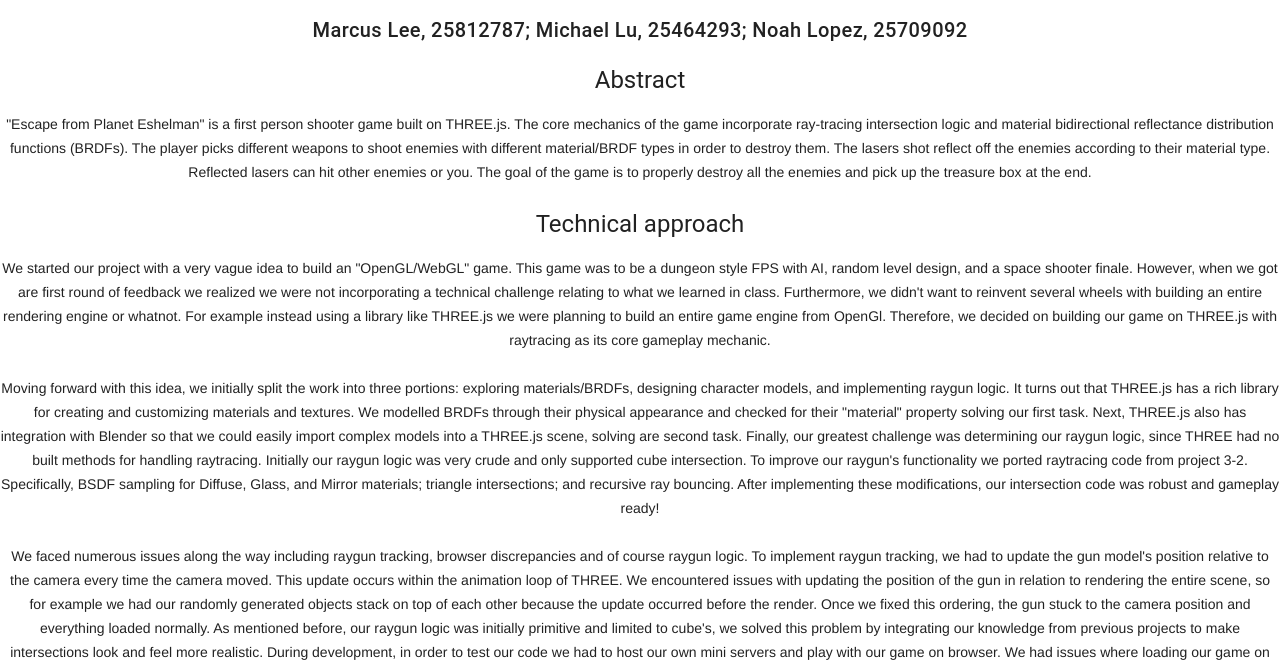
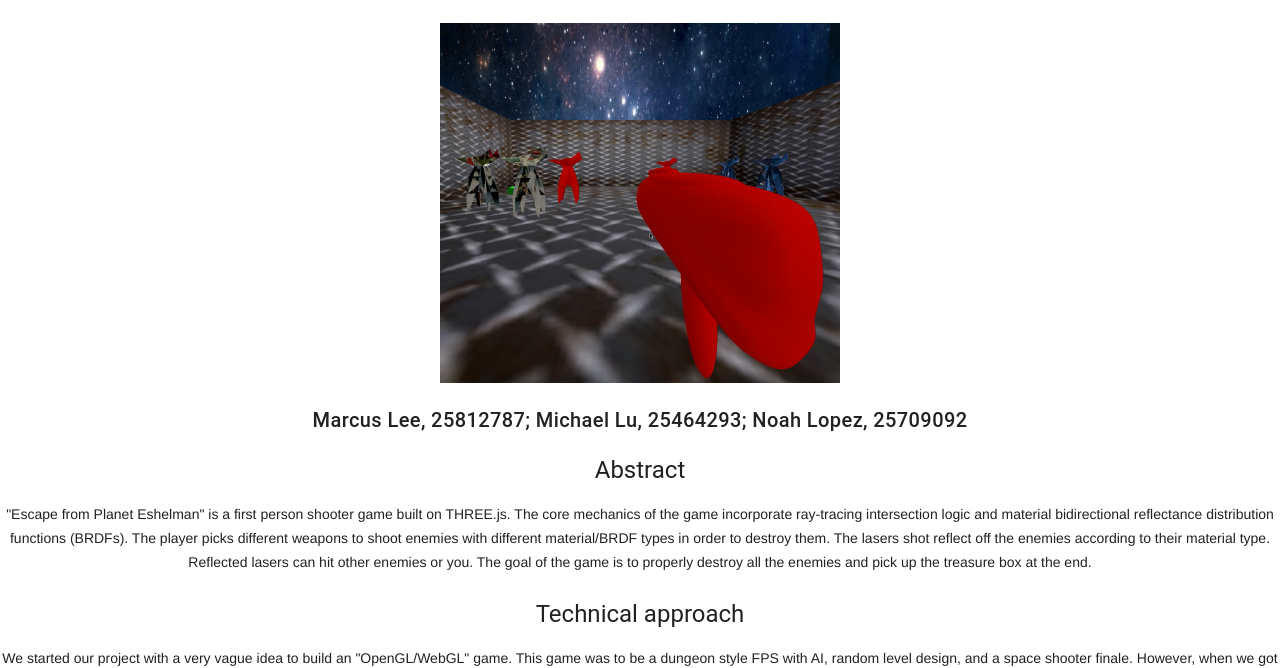
Before and after one commit to noah-lopez/final-proj-deliver, a plain HTML site: page index.html in a window 1280 px wide. Shown: the part 136-804 px from the top of the page. Drawn offline with nearby package versions, Linux system fonts and the light colour scheme.

Commit message:
deliverable -v 1.3

```diff
--- a/index.html
+++ b/index.html
@@ -21,6 +21,15 @@
         <br>
         <br>
         <h2 align="middle">Escape from Planet Eshleman </h2>
+        <div align="middle">
+	      <table style="width=100%">
+	        <tr>
+	          <td>
+	            <img src="./5.png" align="middle" width="400px" height = "360px"/>
+	          </td>
+	        </tr>
+	      </table>
+	    </div>
         <h5 align="middle">  Marcus Lee, 25812787; Michael Lu, 25464293; Noah Lopez, 25709092 </h5>
         <h4 align="middle">Abstract </h4>
         <p align="middle"> "Escape from Planet Eshelman" is a first person shooter game built on THREE.js. The core mechanics of the game incorporate ray-tracing intersection logic and material bidirectional reflectance distribution functions (BRDFs). The player picks different weapons to shoot enemies with different material/BRDF types in order to destroy them. The lasers shot reflect off the enemies according to their material type. Reflected lasers can hit other enemies or you. The goal of the game is to properly destroy all the enemies and pick up the treasure box at the end.  </p>
```
Also changed, not shown: 5.png (added).
